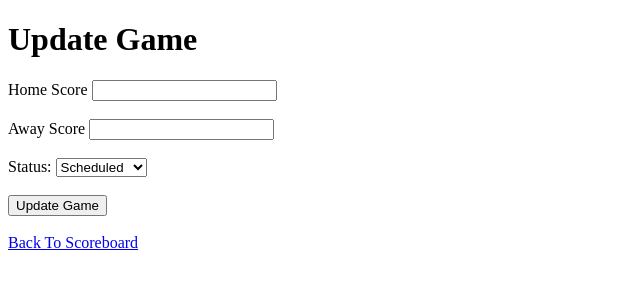
After one commit to TJamison1991/hockey-score-logger, a Flask app: page /update/1 in a window 1280 px wide. The commit adds this page. Shown: the top 300 px of the page, without its empty margins (0-640 px from the left). Run offline with Flask 3, Linux system fonts and the light colour scheme.

Commit message:
Add update game route and template html file

```diff
--- a/app.py
+++ b/app.py
@@ -14,6 +14,7 @@ def home():
     games = cursor.fetchall()
     conn.close()
     return render_template("index.html", games=games)
+
 @app.route("/add", methods=["GET", "POST"])
 def add_game():
     conn = sqlite3.connect(DB_PATH)
@@ -34,5 +35,24 @@ def add_game():
         conn.close()
         return render_template("add_game.html")
 
+@app.route("/update/<game_id>", methods=["GET", "POST"])
+def update_game(game_id):
+    conn = sqlite3.connect(DB_PATH)
+    cursor = conn.cursor()
+    if request.method == "POST":
+        home_score = request.form["home_score"]
+        away_score = request.form["away_score"]
+        status = request.form["status"]
+        cursor.execute("""
+            UPDATE games SET home_score = ?, away_score = ?, status = ? WHERE game_id = ?
+        """, (home_score, away_score, status, game_id))
+        conn.commit()
+        conn.close()
+        return redirect(url_for("home"))
+    else:
+        conn.close()
+        return render_template("update_game.html", game_id=game_id)
+
+
 if __name__ == "__main__":
     app.run(debug=True)
--- a/templates/index.html
+++ b/templates/index.html
@@ -10,6 +10,7 @@
     <table border="1">
         <thead>
             <tr>
+                <th>Actions</th>
                 <th>Home Team</th>
                 <th>Away Team</th>
                 <th>Home Score</th>
@@ -21,6 +22,7 @@
         <tbody>
             {% for game in games %}
             <tr>
+                <td><a href="/update/{{ game[0] }}">Update</a></td>
                 <td>{{ game[1] }}</td>
                 <td>{{ game[2] }}</td>
                 <td>{{ game[3] }}</td>
--- /dev/null
+++ b/templates/update_game.html
@@ -0,0 +1,38 @@
+<!DOCTYPE html>
+<html>
+<head>
+    <title>Update Game</title>
+</head>
+<body>
+    <h1>Update Game</h1>
+
+    <form action = "/update/{{ game_id }}" method="POST">
+
+        <label>Home Score</label>
+        <input type="number" name="home_score" required>
+
+        <br><br>
+
+        <label>Away Score</label>
+        <input type="number" name="away_score" required>
+
+        <br><br>
+
+        <label>Status:</label>
+        <select name="status">
+            <option value="scheduled">Scheduled</option>
+            <option value="in_progress">In Progress</option>
+            <option value="final">Final</option>
+        </select>
+
+        <br><br>
+
+        <input type="submit" value="Update Game">
+
+    </form>
+
+    <br>
+    <a href="/">Back To Scoreboard</a>
+
+</body>
+</html>
```
